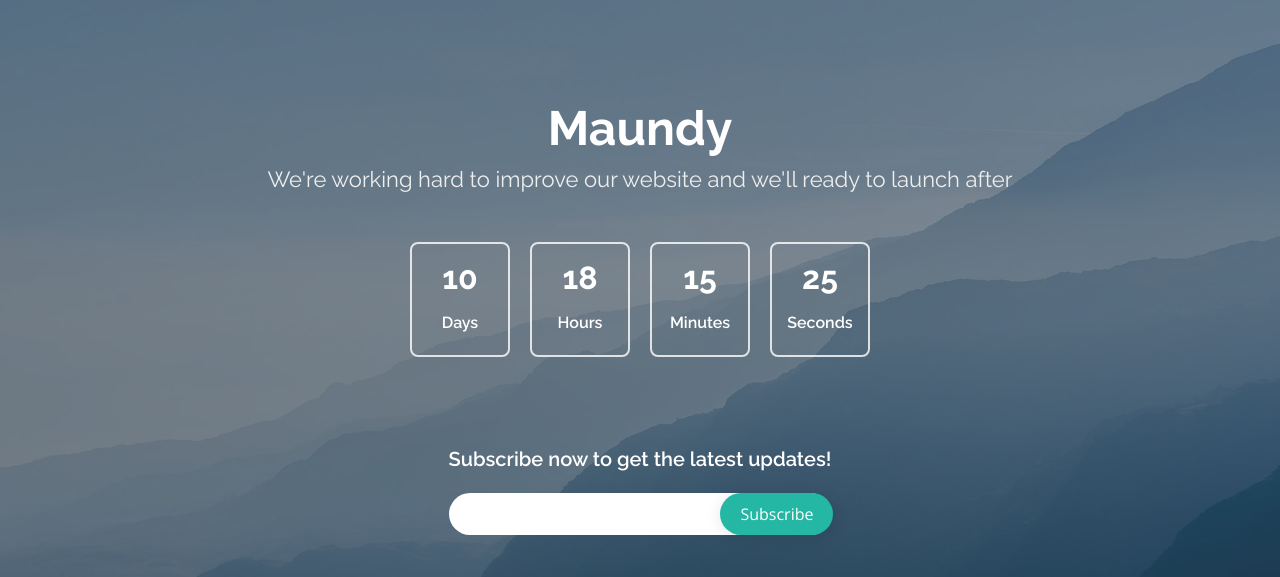
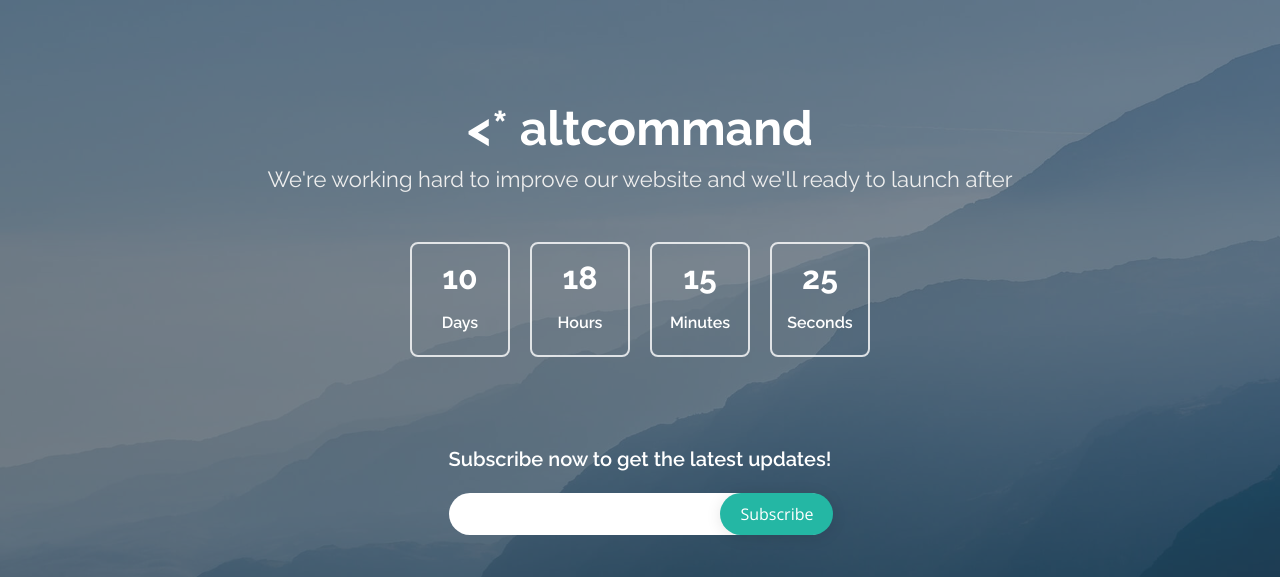
Before and after one commit to altcommand/cooming-soon, a plain HTML site: page index.html in a window 1280 px wide. Shown: the top 577 px of the page. Drawn offline with nearby package versions, Linux system fonts and the light colour scheme.

Commit message:
changes name

```diff
--- a/index.html
+++ b/index.html
@@ -37,7 +37,7 @@
   <header id="header" class="d-flex align-items-center">
     <div class="container d-flex flex-column align-items-center">
 
-      <h1>Maundy</h1>
+      <h1> <* altcommand </h1>
       <h2>We're working hard to improve our website and we'll ready to launch after</h2>
       <div class="countdown d-flex justify-content-center" data-count="2023/12/3">
         <div>
```
